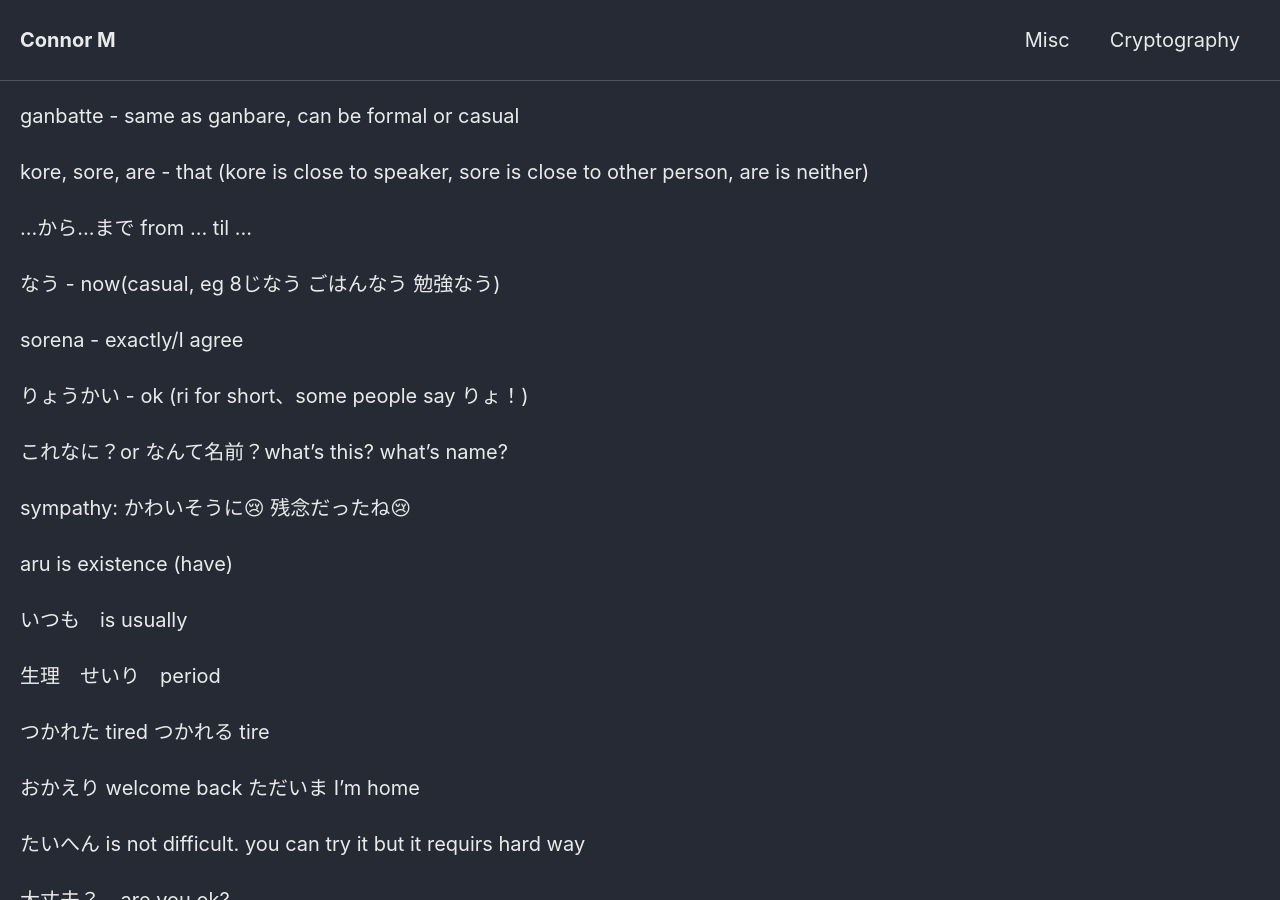
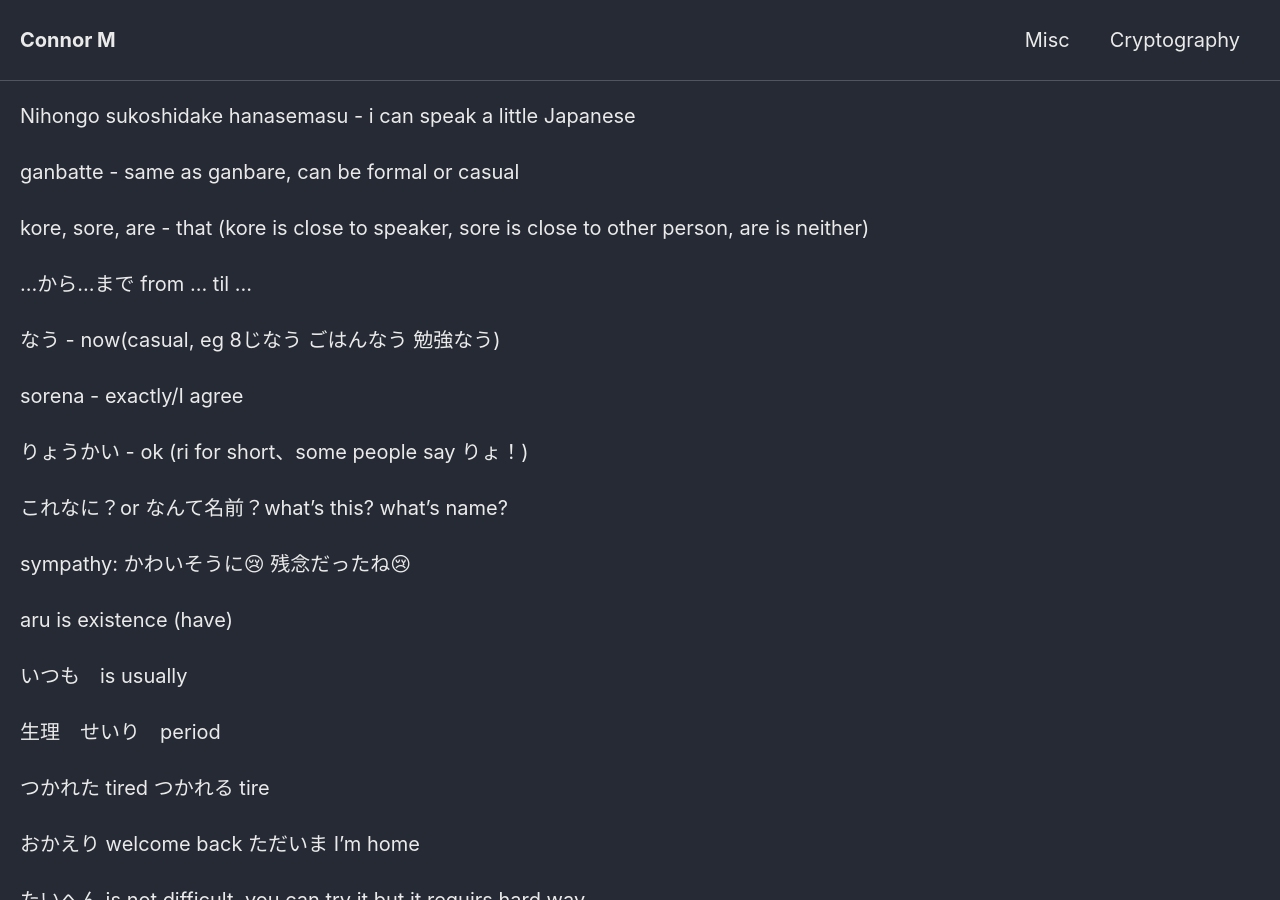
Before and after one commit to Connor-McCartney/Connor-McCartney.github.io, a Jekyll site: the page built from _pages/misc/japanese.md, in a window 1280 px wide and 900 px high. Built offline with Jekyll 4.4.1, drawn with Linux system fonts in a browser that asks for light colours; cached includes are drawn as plain includes; our own code applies the rules of GitHub Pages for plain Markdown files.

Commit message:
Update japanese.md

```diff
--- a/_pages/misc/japanese.md
+++ b/_pages/misc/japanese.md
@@ -1,3 +1,5 @@
+Nihongo sukoshidake hanasemasu - i can speak a little Japanese
+
 ganbatte - same as ganbare, can be formal or casual
 
 kore, sore, are - that (kore is close to speaker, sore is close to other person, are is neither)
```
